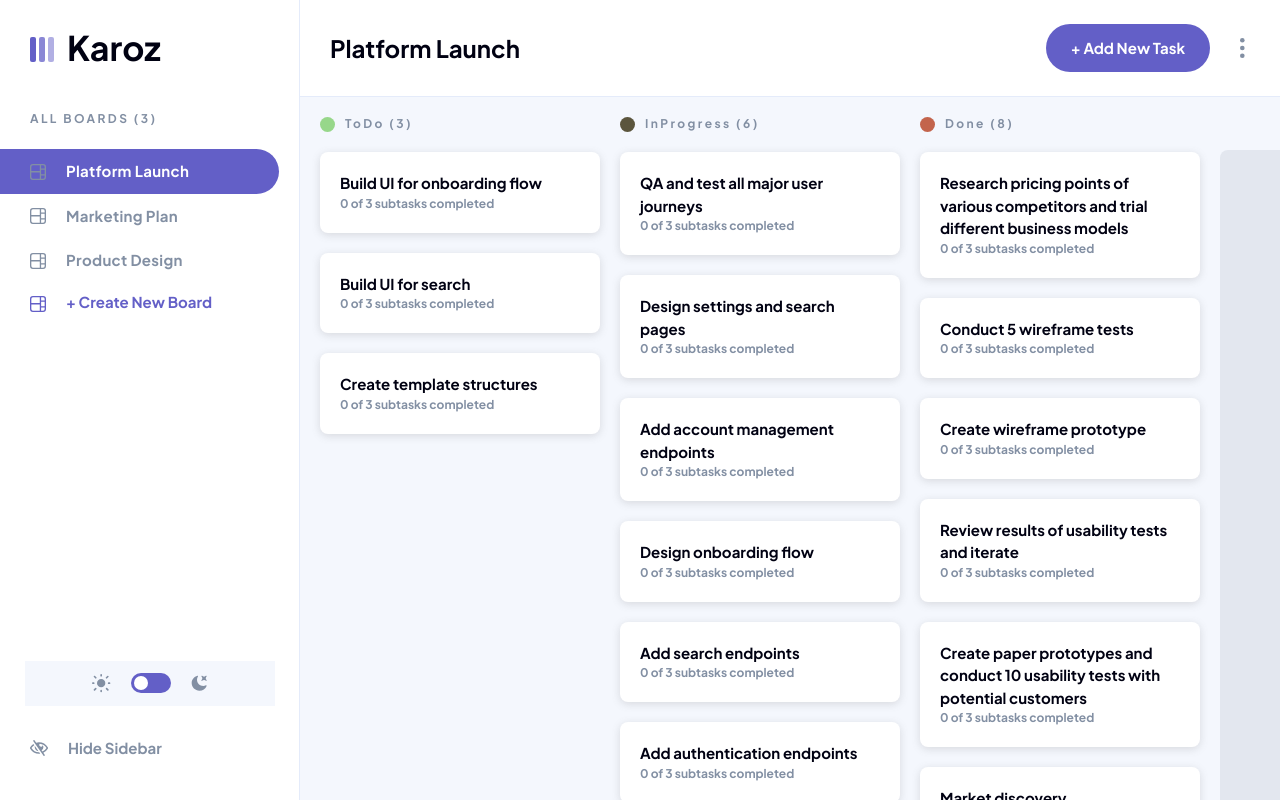
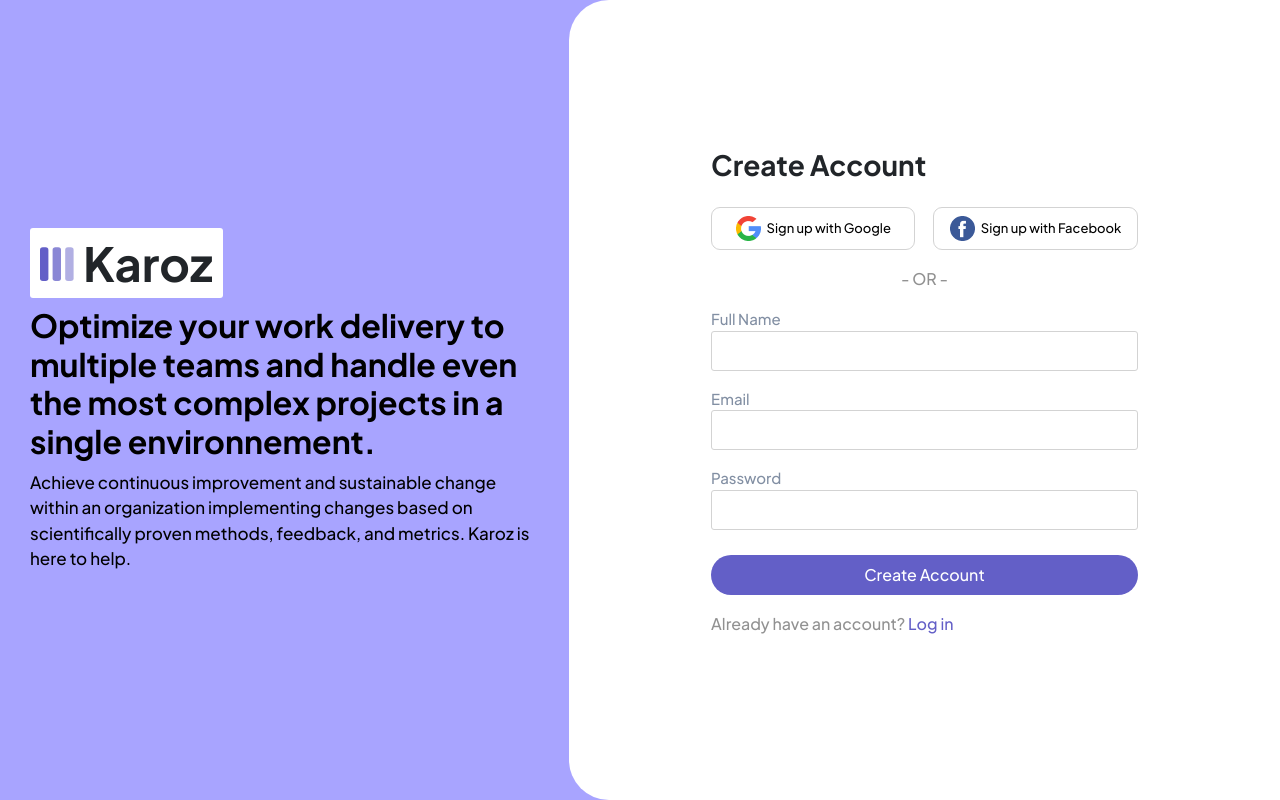
Before and after one commit to oalva-rez/karoz, a React (Create React App) app: page / in a window 1280 px wide. Built offline with nearby package versions, Linux system fonts and the light colour scheme.

Commit message:
signUp page styled

```diff
--- a/src/App.js
+++ b/src/App.js
@@ -13,12 +13,14 @@
 import { useShowModalContext } from "./context/ShowModalContext";
 import { useHideSidebarContext } from "./context/HideSidebarContext";
 import { useMobileScreenContext } from "./context/MobileScreenContext";
+import UserSignOn from "./components/SignOn/UserSignOn";
 
 export default function App() {
   const [showModal, setShowModal] = useShowModalContext();
-  const [activeModal, setActiveModal] = useState(null);
   const [hideSidebar, setHideSidebar] = useHideSidebarContext();
   const [mobileScreen, setMobileScreen] = useMobileScreenContext();
+  const [activeModal, setActiveModal] = useState(null);
+  const [userId, setUserId] = useState(false);
 
   function hideModal() {
     setActiveModal(null);
@@ -70,7 +72,8 @@
         break;
     }
   }, [showModal]);
-  return (
+
+  return userId ? (
     <div
       className={
         hideSidebar || mobileScreen ? "wrapper hide-sidebar" : "wrapper"
@@ -89,5 +92,7 @@
       )}
       {activeModal}
     </div>
+  ) : (
+    <UserSignOn />
   );
 }
--- /dev/null
+++ b/src/components/SignOn/SignIn.js
@@ -0,0 +1,7 @@
+import React from "react";
+
+function SignIn() {
+  return <div>sign in</div>;
+}
+
+export default SignIn;
--- /dev/null
+++ b/src/components/SignOn/SignUp.js
@@ -0,0 +1,42 @@
+import React from "react";
+import googleIcon from "../../assets/icon-google.png";
+import facebookIcon from "../../assets/icon-facebook.png";
+function SignUp() {
+  return (
+    <div className="user-wrapper">
+      <h2>Create Account</h2>
+      <div className="user-buttons">
+        <button>
+          <img src={googleIcon} alt="google" />
+          Sign up with Google
+        </button>
+        <button>
+          <img src={facebookIcon} alt="facebook" />
+          Sign up with Facebook
+        </button>
+      </div>
+      <div className="or">- OR -</div>
+      <form className="user-form">
+        <label htmlFor="name">Full Name</label>
+        <input type="text" id="name" name="name" />
+        <label htmlFor="email">Email</label>
+        <input type="email" id="email" name="email" />
+        <label htmlFor="password">Password</label>
+        <input type="password" id="password" name="password" />
+        <button
+          onClick={(e) => {
+            e.preventDefault();
+          }}
+          className="sign-on-button"
+        >
+          Create Account
+        </button>
+      </form>
+      <p className="user-login-account">
+        Already have an account?<span> Log in</span>
+      </p>
+    </div>
+  );
+}
+
+export default SignUp;
--- /dev/null
+++ b/src/components/SignOn/UserSignOn.js
@@ -0,0 +1,32 @@
+import React, { useState } from "react";
+import logo from "../../assets/logo-dark.svg";
+import SignIn from "./SignIn";
+import SignUp from "./SignUp";
+
+function UserSignOn() {
+  const [signIn, setSignIn] = useState(true);
+  return (
+    <div className="sign-on--wrapper">
+      <div className="sign-on--heading">
+        <h1>
+          <img src={logo} alt="logo" className="sign-on--logo" />
+          Karoz
+        </h1>
+        <h2>
+          Optimize your work delivery to multiple teams and handle even the most
+          complex projects in a single environnement.
+        </h2>
+        <p>
+          Achieve continuous improvement and sustainable change within an
+          organization implementing changes based on scientifically proven
+          methods, feedback, and metrics. Karoz is here to help.
+        </p>
+      </div>
+      <div className="sign-on--user-info">
+        {signIn ? <SignUp /> : <SignIn />}
+      </div>
+    </div>
+  );
+}
+
+export default UserSignOn;
--- /dev/null
+++ b/src/components/SignOn/signOn.css
@@ -0,0 +1,185 @@
+.sign-on--wrapper {
+  height: 100vh;
+  width: 100vw;
+  display: grid;
+  grid-template: 1fr / 0.6fr 1fr;
+  background-color: var(--main-purple-hover);
+  font-family: "PlusJakartaSans";
+}
+
+.sign-on--heading {
+  background-color: var(--main-purple-hover);
+  display: flex;
+  flex-direction: column;
+  justify-content: center;
+  padding: var(--main-margin);
+}
+.sign-on--heading h1 {
+  font-weight: 700;
+  font-size: 47px;
+  display: flex;
+  align-items: center;
+  width: max-content;
+  padding: 7px 10px;
+  border-radius: 3px;
+  background-color: #fff;
+}
+.sign-on--heading h2 {
+  font-weight: 700;
+  margin: 0;
+  color: black;
+}
+.sign-on--heading p {
+  color: black;
+  font-weight: 500;
+  margin: 0;
+  padding: 0;
+  font-size: 17px;
+  margin-top: 10px;
+}
+.sign-on--logo {
+  height: 35px;
+  width: 35px;
+  margin-right: 8px;
+}
+
+/* user info */
+.sign-on--user-info {
+  background-color: #fff;
+  border-top-left-radius: 40px;
+  border-bottom-left-radius: 40px;
+  display: grid;
+  justify-items: center;
+}
+
+.user-wrapper {
+  display: grid;
+  width: 60%;
+  align-content: center;
+  gap: 17px;
+  padding: 50px 0;
+}
+
+.user-wrapper h2 {
+  font-weight: 700;
+  font-size: 28px;
+}
+
+.user-buttons {
+  display: flex;
+  justify-content: space-between;
+  gap: 18px;
+}
+.user-buttons button {
+  padding: 8px 13px;
+  background-color: #fff;
+  border-radius: 9px;
+  font-size: 13px;
+  border: 1px solid lightgray;
+  flex: 1;
+  display: flex;
+  align-items: center;
+  justify-content: center;
+  cursor: pointer;
+}
+.user-buttons button img {
+  padding-right: 6px;
+}
+
+.or {
+  text-align: center;
+  color: #919191;
+}
+
+.user-form {
+  display: flex;
+  flex-direction: column;
+}
+.user-form label {
+  margin: 0;
+  color: var(--medium-gray);
+  font-weight: 500;
+  font-size: 15px;
+}
+.user-form label:not(:first-child) {
+  margin-top: 17px;
+}
+.user-form input {
+  border: 1px solid lightgray;
+  border-radius: 3px;
+  height: 40px;
+  outline: none;
+}
+.user-form input:focus {
+  border: 2px solid var(--main-purple);
+}
+.sign-on-button {
+  height: 40px;
+  background-color: var(--main-purple);
+  color: white;
+  border-radius: var(--btn-radius);
+  border: none;
+  margin-top: 25px;
+  font-weight: 500;
+  cursor: pointer;
+}
+.sign-on-button:hover {
+  background-color: var(--main-purple-hover);
+}
+.user-login-account {
+  color: #919191;
+}
+.user-login-account span {
+  color: var(--main-purple);
+  cursor: pointer;
+}
+.user-login-account span:hover {
+  color: var(--main-purple-hover);
+  text-decoration: underline;
+}
+
+@media (max-width: 1364px) {
+  .sign-on--wrapper {
+    grid-template: 1fr / 0.8fr 1fr;
+  }
+
+  .user-wrapper {
+    width: 60%;
+  }
+}
+@media (max-width: 999px) {
+  .sign-on--wrapper {
+    grid-template: 1fr / 1fr 1fr;
+  }
+
+  .user-wrapper {
+    width: 80%;
+  }
+}
+@media (max-width: 850px) {
+  .sign-on--wrapper {
+    grid-template: 95vh 1fr / 1fr;
+  }
+  .sign-on--user-info {
+    border-top-left-radius: 40px;
+    border-top-right-radius: 40px;
+  }
+  .user-wrapper {
+    width: 90%;
+    position: relative;
+  }
+  .user-wrapper:before {
+    border-style: solid;
+    border-width: 0.25em 0.25em 0 0;
+    border-color: #919191;
+    content: "";
+    display: inline-block;
+    height: 0.58em;
+    left: 50%;
+    position: absolute;
+    top: 15px;
+    transform: rotate(135deg);
+    vertical-align: top;
+    width: 0.58em;
+  }
+}
--- a/src/index.js
+++ b/src/index.js
@@ -8,6 +8,7 @@
 import "./modals/DeleteModals/deleteModals.css";
 import "./modals/ViewTaskModal/viewTaskModal.css";
 import "./modals/AddBoardModal/addBoardModal.css";
+import "./components/SignOn/signOn.css";
 import App from "./App";
 import { AppContextProvider } from "./context/AppContextProvider";
 
```
Also changed, not shown: src/assets/icon-facebook.png (added), src/assets/icon-google.png (added).
